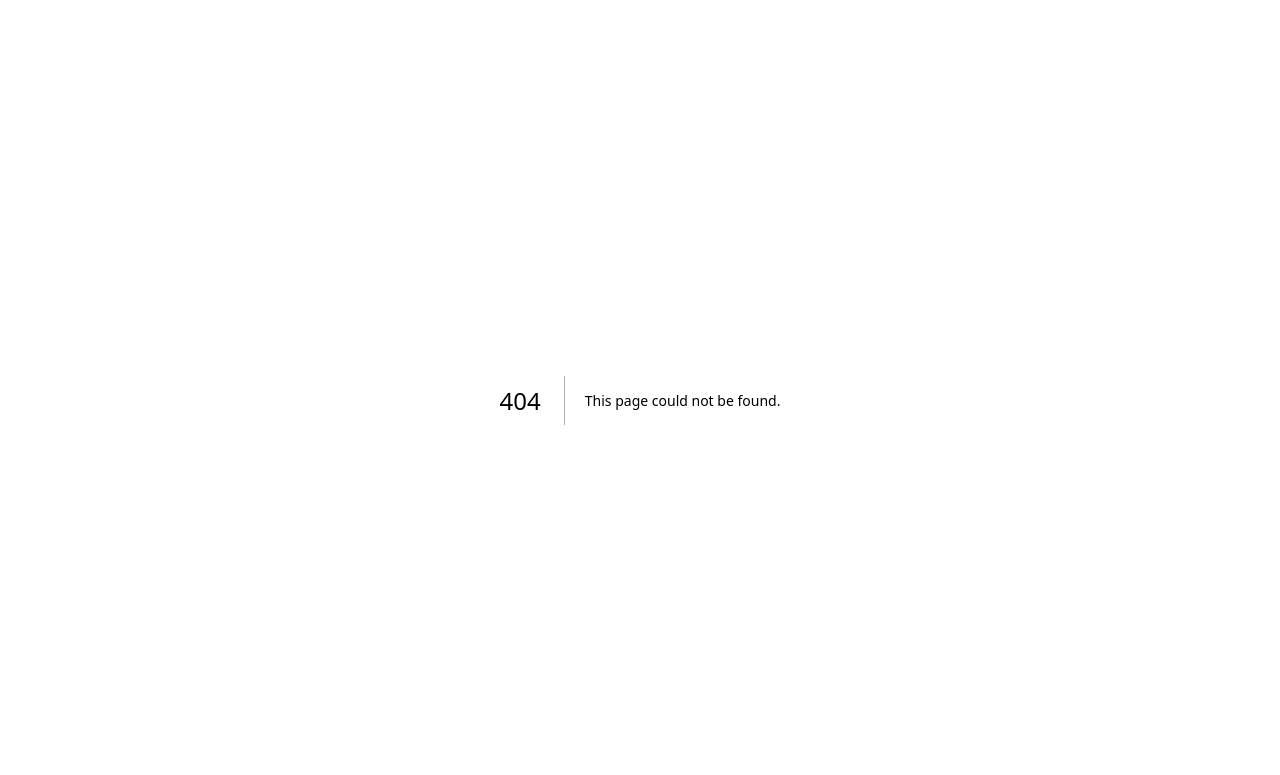
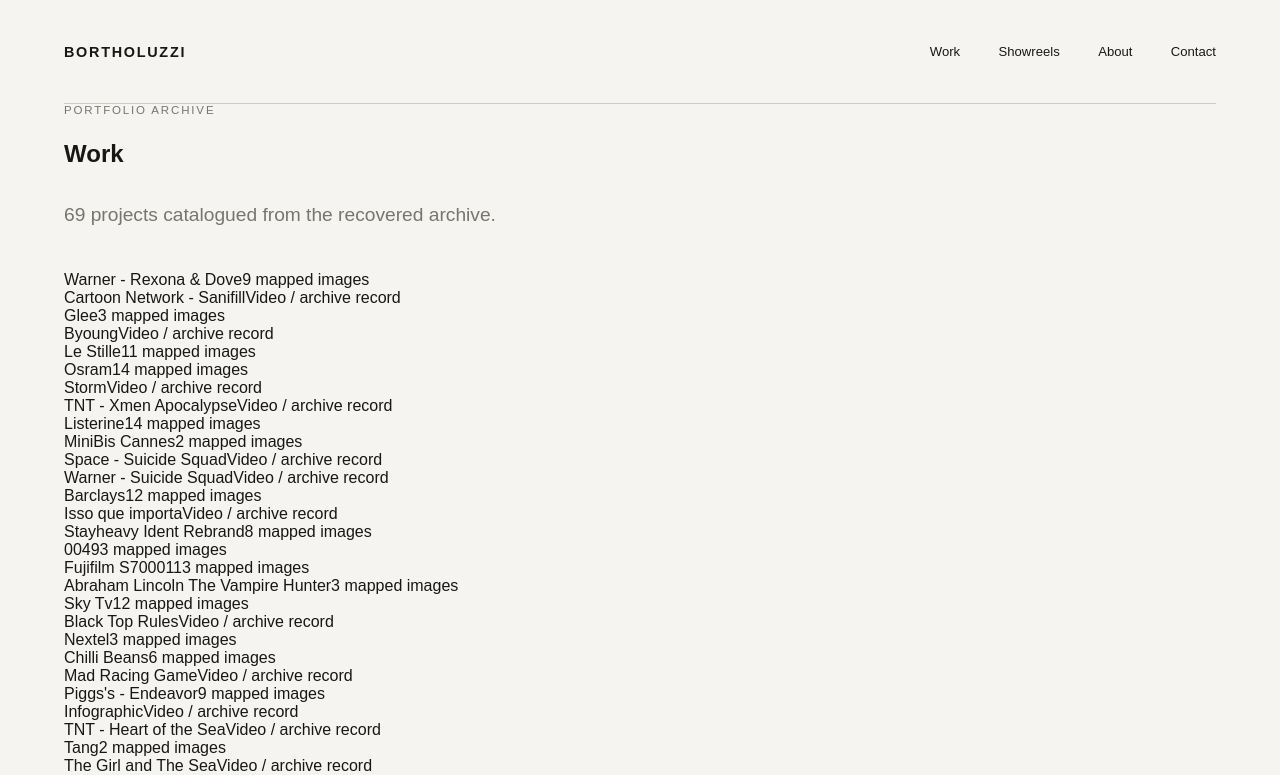
Before and after one commit to petmovy-ops/bortholuzzi-portfolio, a Next.js app: page /work in a window 1280 px wide. Before the commit this address had no page. Shown: the top 775 px of the page. Built offline with nearby package versions, Linux system fonts and the light colour scheme.

Commit message:
feat: add catalog-driven work index

```diff
--- /dev/null
+++ b/src/app/work/page.tsx
@@ -0,0 +1,42 @@
+import Link from "next/link";
+import { projectEntries } from "@/data";
+import type { Metadata } from "next";
+
+export const metadata: Metadata = {
+  title: "Work",
+  description: "Selected projects in the Bortholuzzi portfolio."
+};
+
+export default function WorkPage() {
+  return (
+    <main className="site-shell">
+      <header className="site-header">
+        <Link className="wordmark" href="/">BORTHOLUZZI</Link>
+        <nav className="primary-nav" aria-label="Main navigation">
+          <Link href="/work/" aria-current="page">Work</Link>
+          <Link href="/showreel2016/">Showreels</Link>
+          <Link href="/about/">About</Link>
+          <Link href="/contact/">Contact</Link>
+        </nav>
+      </header>
+      <section className="page-intro">
+        <p className="eyebrow">Portfolio archive</p>
+        <h1>Work</h1>
+        <p className="hero-note">{projectEntries.length} projects catalogued from the recovered archive.</p>
+      </section>
+      <section className="project-grid" aria-label="Projects">
+        {projectEntries.map((project) => (
+          <article className="project-card" key={project.slug}>
+            <Link href={`/${project.slug}/`}>
+              <span className="project-card-title">{project.title}</span>
+              <span className="project-card-meta">
+                {project.uniqueImageFiles > 0 ? `${project.uniqueImageFiles} mapped images` : "Video / archive record"}
+              </span>
+            </Link>
+          </article>
+        ))}
+      </section>
+      <footer className="site-footer"><span>© {new Date().getFullYear()} Bortholuzzi</span><Link href="/">Home</Link></footer>
+    </main>
+  );
+}
```
